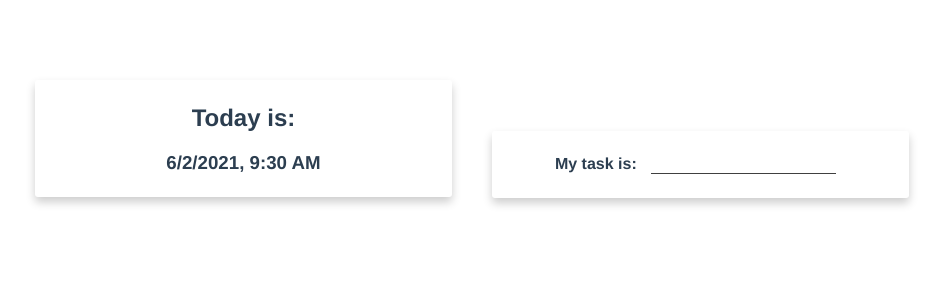
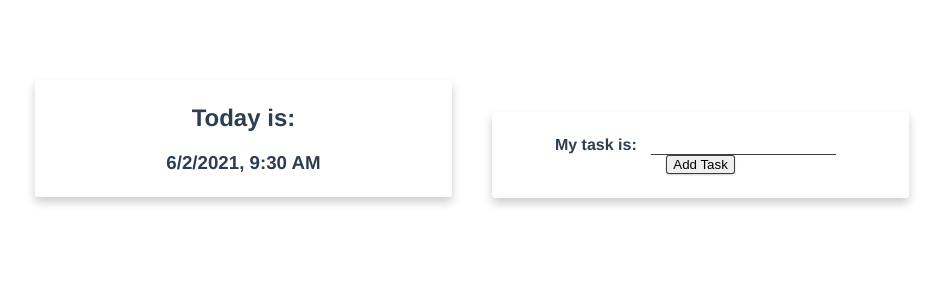
Before and after one commit to AaronVikta/Vue_practice, a Vue app: page / in a window 1280 px wide. Shown: the top 300 px of the page, without its empty margins (168-1111 px from the left). Built offline with nearby package versions, Linux system fonts and the light colour scheme.

Commit message:
alt to v-model

```diff
--- a/src/App.vue
+++ b/src/App.vue
@@ -1,7 +1,8 @@
 <template>
   <div id="app">
     <current-time class="col-4"/>
-    <task-input class="col-6"/>
+    <task-input class="col-6"
+    @add-task ='addNewTask'/>
   </div>
 </template>
 
@@ -14,11 +15,16 @@ export default {
   components: {
     CurrentTime,
     TaskInput
+  },
+  methods:{
+    addNewTask(task){
+      alert(`New task added: ${task}`);
+    }
   }
 }
 </script>
 
-    TaskInput
+
 <style
     CurrentTimeyle>
 #app {
--- a/src/components/TaskInput.vue
+++ b/src/components/TaskInput.vue
@@ -4,9 +4,15 @@
             <strong>My task is: {{task}} </strong>
             <input
                 type="text"
-                v-model="task"
+                :value="task"
+                @input='task = $event.target.value'
                 class="taskInput"
             />
+            <button
+            v-on:click ="addTask"
+            >
+            Add Task
+            </button>
         </div>
     </div>
 </template>
@@ -14,8 +20,14 @@
 export default {
     name: 'TaskInput',
     data: () =>({
-        task:"",
+        task:" ",
     }),
+    methods:{
+        addTask(){
+            this.$emit('add-task', this.task);
+            this.task = " ";
+        }
+    }
 }
 </script>
 
```
